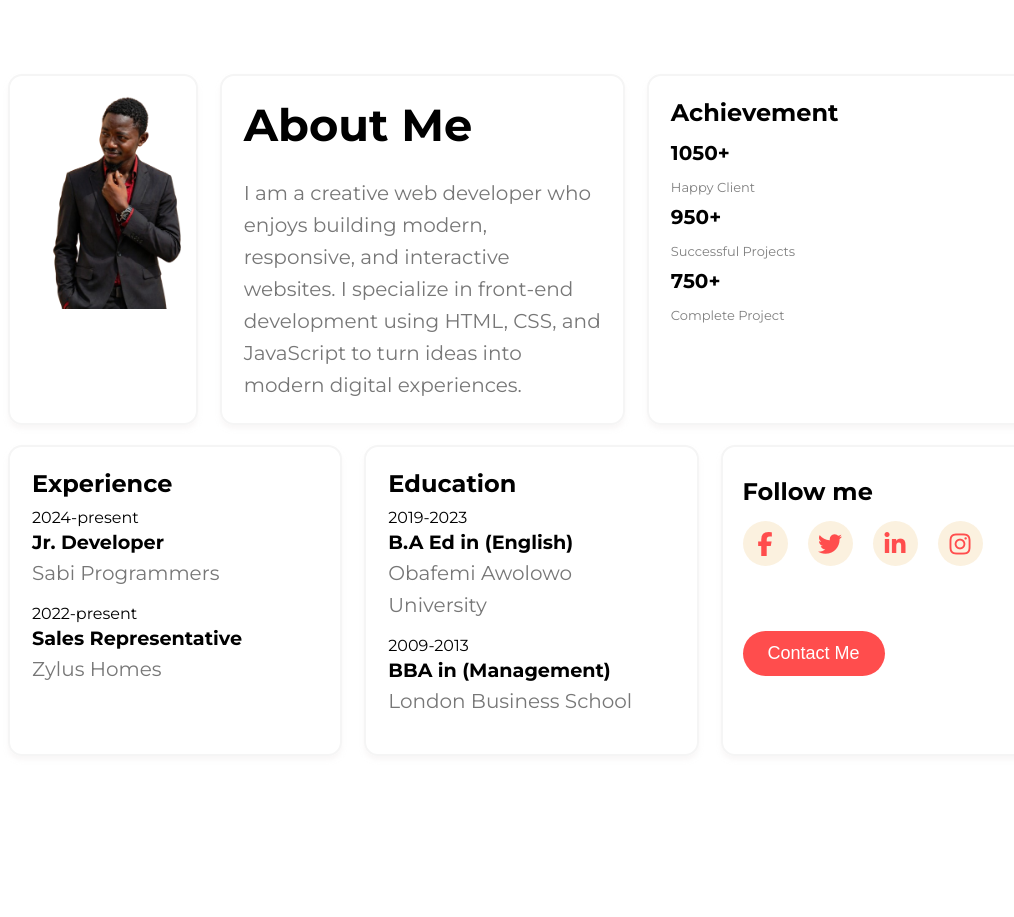
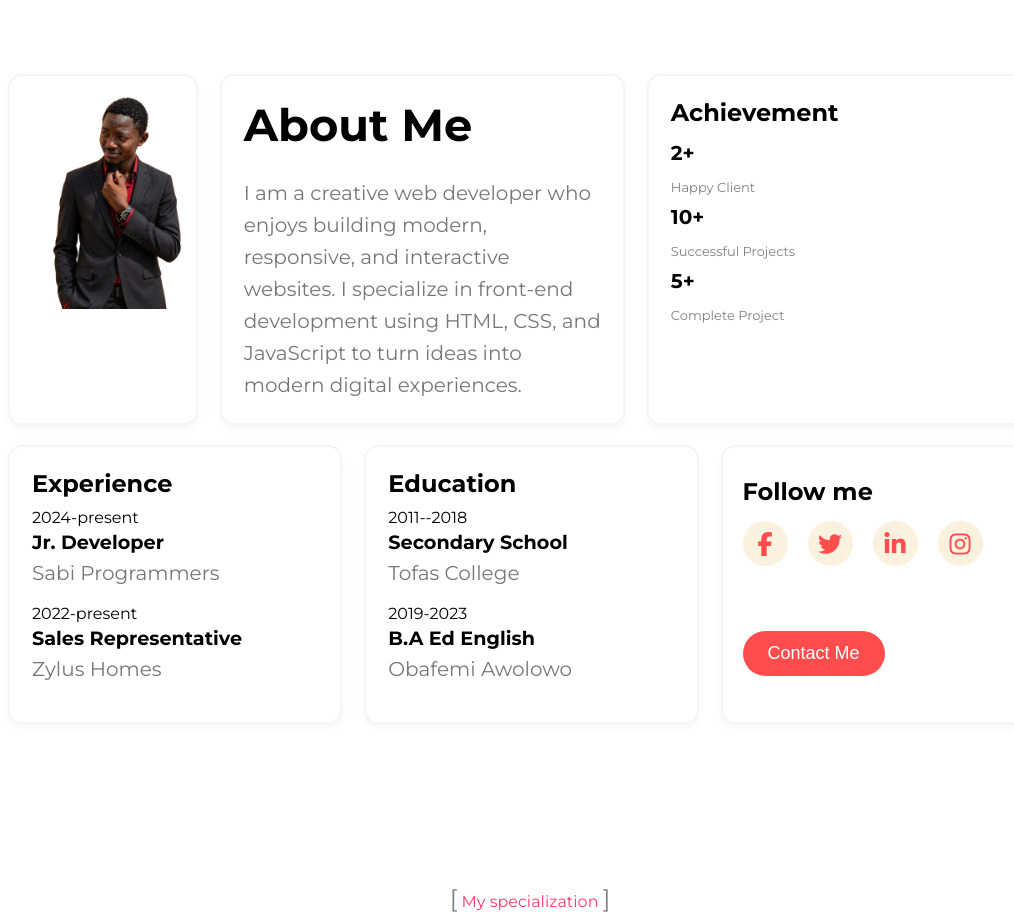
Before and after one commit to oluseguntaiwojoel-lab/portfolio, a plain HTML site: page index.html in a window 1280 px wide. Shown: the part 760-1677 px from the top of the page, without its empty margins (110-1124 px from the left). Drawn offline with Linux system fonts and the light colour scheme; a web font is replaced by a local one.

Commit message:
index added

```diff
--- a/index.html
+++ b/index.html
@@ -105,9 +105,9 @@
 
             <div class="card about-card">
                 <h3>Achievement</h3>
-                <p><strong>1050+</strong> <span>Happy Client</span></p>
-                <p><strong>950+</strong> <span>Successful Projects</span></p>
-                <p><strong>750+</strong> <span>Complete Project</span></p>
+                <p><strong>2+</strong> <span>Happy Client</span></p>
+                <p><strong>10+</strong> <span>Successful Projects</span></p>
+                <p><strong>5+</strong> <span>Complete Project</span></p>
             </div>
            </div>
 
@@ -129,14 +129,14 @@
             <div class="card education-card">
                 <h3>Education</h3>
                 <div class="item">
-                    <span>2019-2023</span>
-                    <h4>B.A Ed in (English)</h4>
-                    <p>Obafemi Awolowo University</p>
+                    <span>2011--2018</span>
+                    <h4>Secondary School</h4>
+                    <p>Tofas College</p>
                 </div>
                 <div class="item">
-                    <span>2009-2013</span>
-                    <h4>BBA in (Management)</h4>
-                    <p>London Business School</p>
+                    <span>2019-2023</span>
+                    <h4>B.A Ed English</h4>
+                    <p>Obafemi Awolowo</p>
                 </div>
             </div>
 
```
